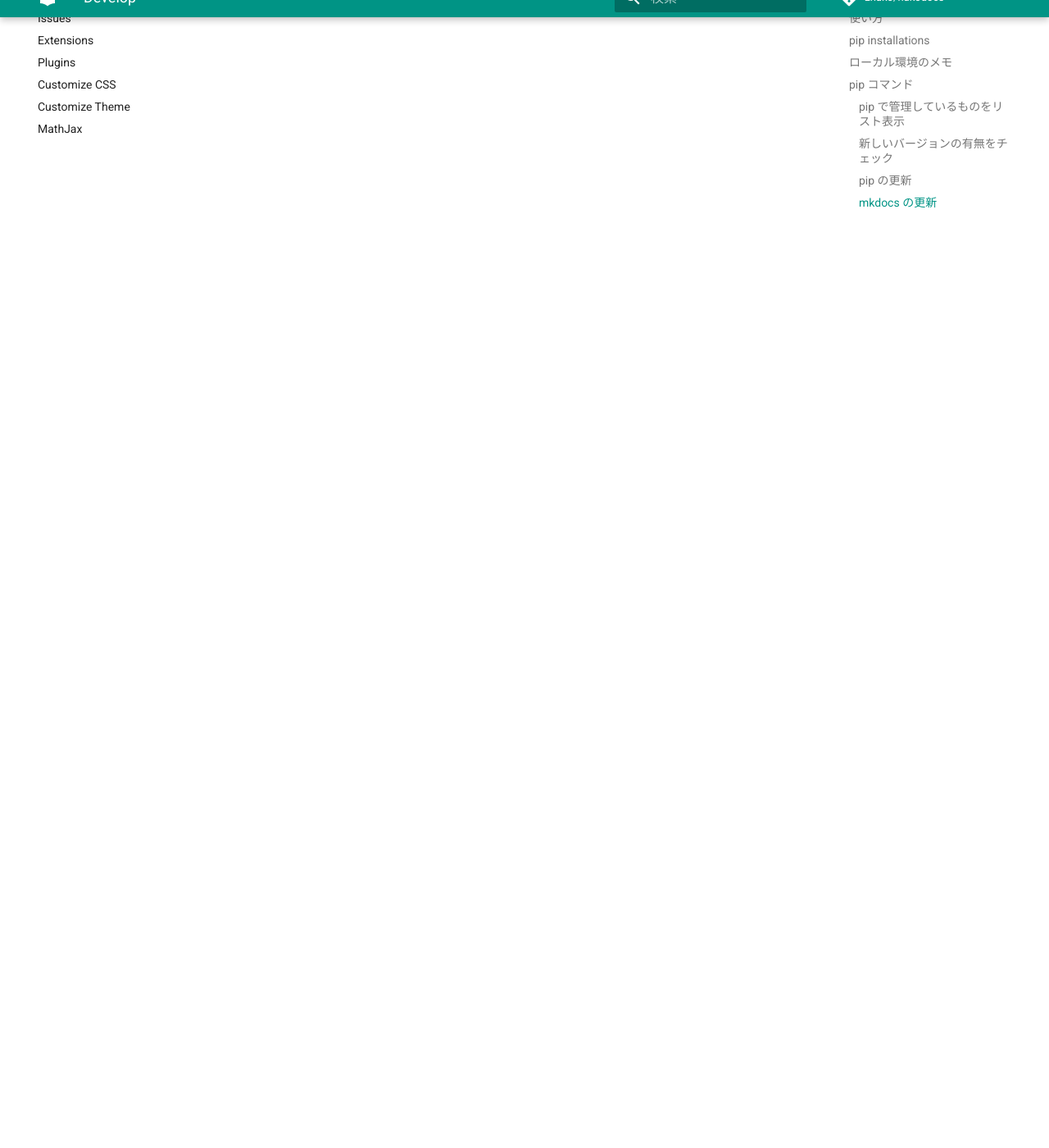
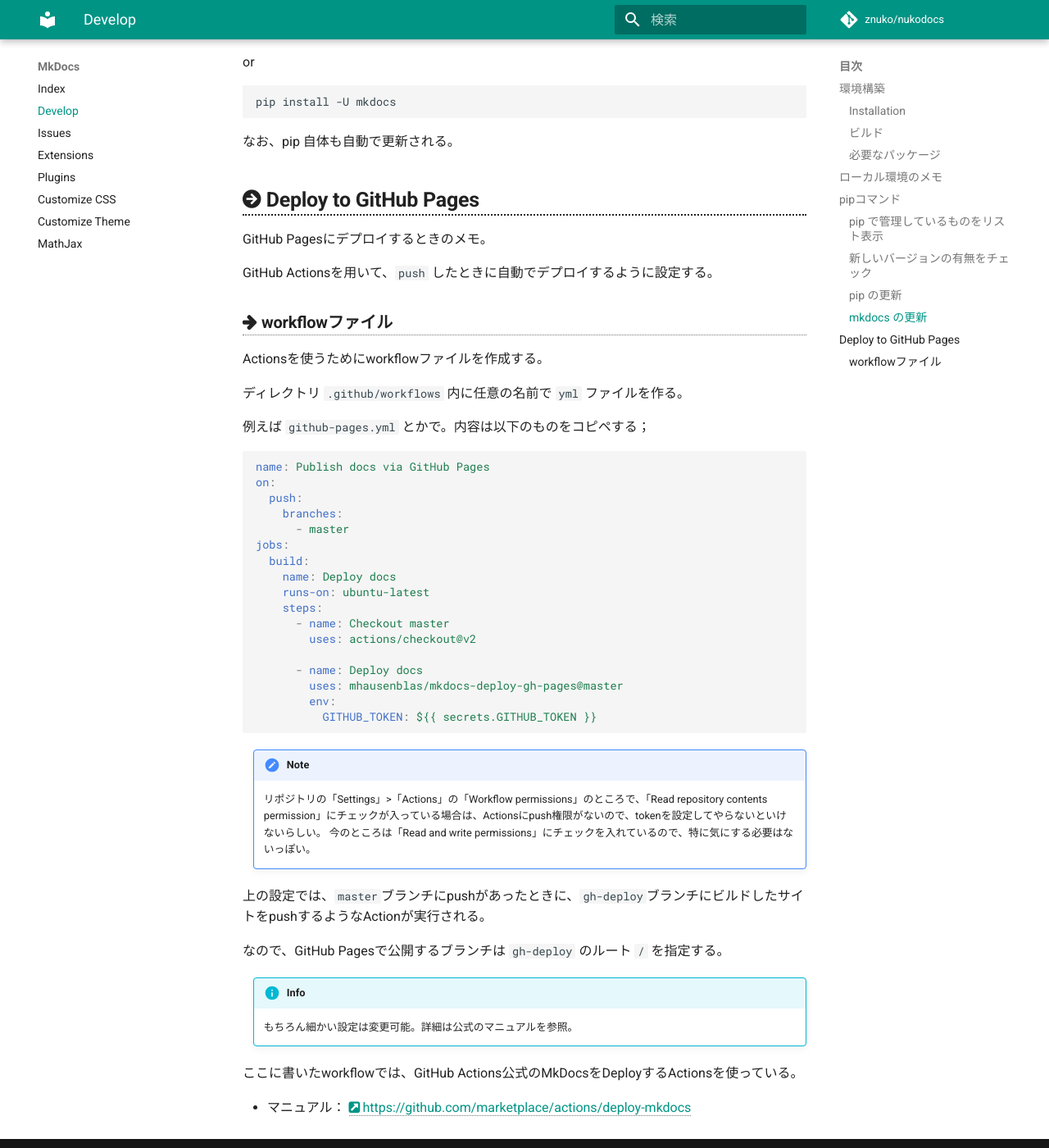
Before and after one commit to znuko/nukodocs, an MkDocs documentation site: the page built from docs/mkdocs/develop.md, in a window 1280 px wide and 1400 px high, scrolled down 2287 px. Shown: the whole window at 82% size. Built offline with MkDocs 1.6.1 and Material for MkDocs 9.7.7, drawn with Linux system fonts in a browser that asks for light colours; comment, search, counter and statistics services are not loaded; some of the changed text lies outside the part shown.

Commit message:
update doc of mkdocs

````diff
--- a/docs/mkdocs/develop.md
+++ b/docs/mkdocs/develop.md
@@ -2,31 +2,30 @@
 title: Develop
 ---
 
-# 開発
+# 環境構築
 
 Mkdocsの使い方のメモ。
 
 
 ## Installation
 
-- HomeBrew ではインストールしない！
-- pip でインストールする。
+!!! warning
+    インストールはHomeBrewではなくpipでインストールすること。
 
-mkdocs のインストール
+mkdocs のインストール；
 
 ```sh
 pip install mkdocs
 ```
 
-## 使い方
 
-ディレクトリ移動して
+## ビルド
+
+`mkdocs.yml` があるディレクトリ移動して、サーバーを起動；
 
 ```sh
 mkdocs serve
 ```
-
-でサーバーを起動。
 
 ブラウザで http://127.0.0.1:8000 にアクセスすれば、
 生成されたページを見ることができる。
@@ -40,34 +39,45 @@
 mkdocs gh-deploy
 ```
 
-## pip installations
 
-とりま現状で必要なやつら；
+## 必要なパッケージ
+
+このサイトをビルドするには、下記のパッケージをインストールする必要がある；
+
+```
+pymdown-extensions
+mkdocs-material-extensions
+fontawesome_markdown
+mdx_truly_sane_lists
+mkdocs-git-revision-date-localized-plugin
+```
+
+パッケージのインストールは `pip install <package>` のようにpipコマンドを実行する。
+
+必要なパッケージは `requirements.txt` に書いておいて、以下のコマンドでまとめてインストールできる；
 
 ```sh
-pip install pymdown-extensions
-pip install mkdocs-material-extensions
-pip install fontawesome_markdown
-pip install mdx_truly_sane_lists
-pip install mkdocs-git-revision-date-localized-plugin
+pip install -r requirements.txt
 ```
 
-## ローカル環境のメモ
+
+# ローカル環境のメモ
 
 - `mkdocs` のインストール・管理は、HomeBrew でインストールした `python 3.9` と一緒にインストールされた `pip3` で行っている。
 - 管理している pip のパスは `/usr/local/bin/pip3` で、`~/.zshrc` で単に `pip` とエイリアスを設定している。
 - mkdocs を直接 HomeBrew でインストール・管理はしていないので注意。
 - 故に、mkdocs のアップデートは `pip` コマンドで行う。
 
-## pip コマンド
 
-### pip で管理しているものをリスト表示
+# pipコマンド
+
+## pip で管理しているものをリスト表示
 
 ```sh
 pip list
 ```
 
-### 新しいバージョンの有無をチェック
+## 新しいバージョンの有無をチェック
 
 ```sh
 pip list --outdated
@@ -79,7 +89,7 @@
 pip list -o
 ```
 
-### pip の更新
+## pip の更新
 
 ```sh
 pip install --upgrade pip
@@ -91,7 +101,7 @@
 pip install -U pip
 ```
 
-### mkdocs の更新
+## mkdocs の更新
 
 ```sh
 pip install --upgrade mkdocs
@@ -104,3 +114,53 @@
 ```
 
 なお、pip 自体も自動で更新される。
+
+
+# Deploy to GitHub Pages
+
+GitHub Pagesにデプロイするときのメモ。
+
+GitHub Actionsを用いて、`push` したときに自動でデプロイするように設定する。
+
+## workflowファイル
+
+Actionsを使うためにworkflowファイルを作成する。
+
+ディレクトリ `.github/workflows` 内に任意の名前で `yml` ファイルを作る。
+
+例えば `github-pages.yml` とかで。内容は以下のものをコピペする；
+
+```yaml
+name: Publish docs via GitHub Pages
+on:
+  push:
+    branches:
+      - master
+jobs:
+  build:
+    name: Deploy docs
+    runs-on: ubuntu-latest
+    steps:
+      - name: Checkout master
+        uses: actions/checkout@v2
+
+      - name: Deploy docs
+        uses: mhausenblas/mkdocs-deploy-gh-pages@master
+        env:
+          GITHUB_TOKEN: ${{ secrets.GITHUB_TOKEN }}
+```
+
+!!! note
+    リポジトリの「Settings」>「Actions」の「Workflow permissions」のところで、「Read repository contents permission」にチェックが入っている場合は、Actionsにpush権限がないので、tokenを設定してやらないといけないらしい。
+    今のところは「Read and write permissions」にチェックを入れているので、特に気にする必要はないっぽい。
+
+上の設定では、`master`ブランチにpushがあったときに、`gh-deploy`ブランチにビルドしたサイトをpushするようなActionが実行される。
+
+なので、GitHub Pagesで公開するブランチは `gh-deploy` のルート `/` を指定する。
+
+!!! info
+    もちろん細かい設定は変更可能。詳細は公式のマニュアルを参照。
+
+ここに書いたworkflowでは、GitHub Actions公式のMkDocsをDeployするActionsを使っている。
+
+- マニュアル： https://github.com/marketplace/actions/deploy-mkdocs
````
Also changed, not shown: README.md (+1 -3 lines).
